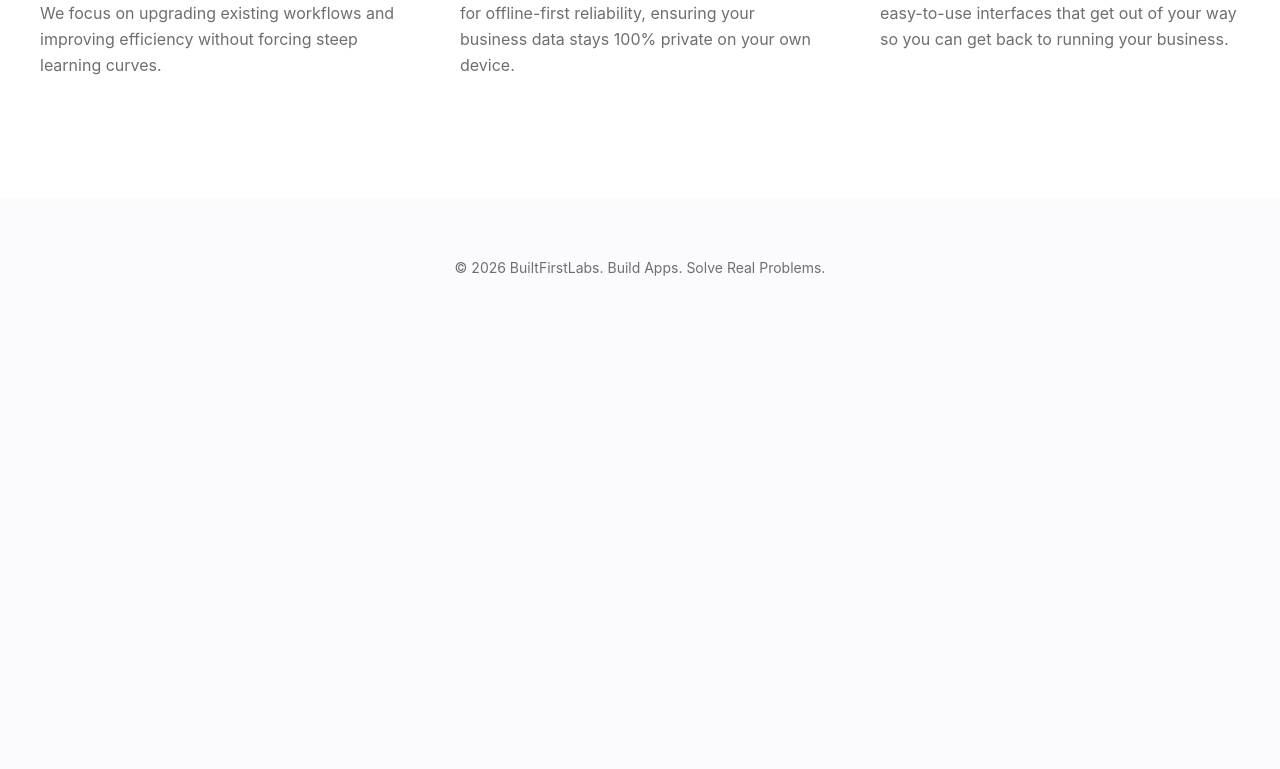
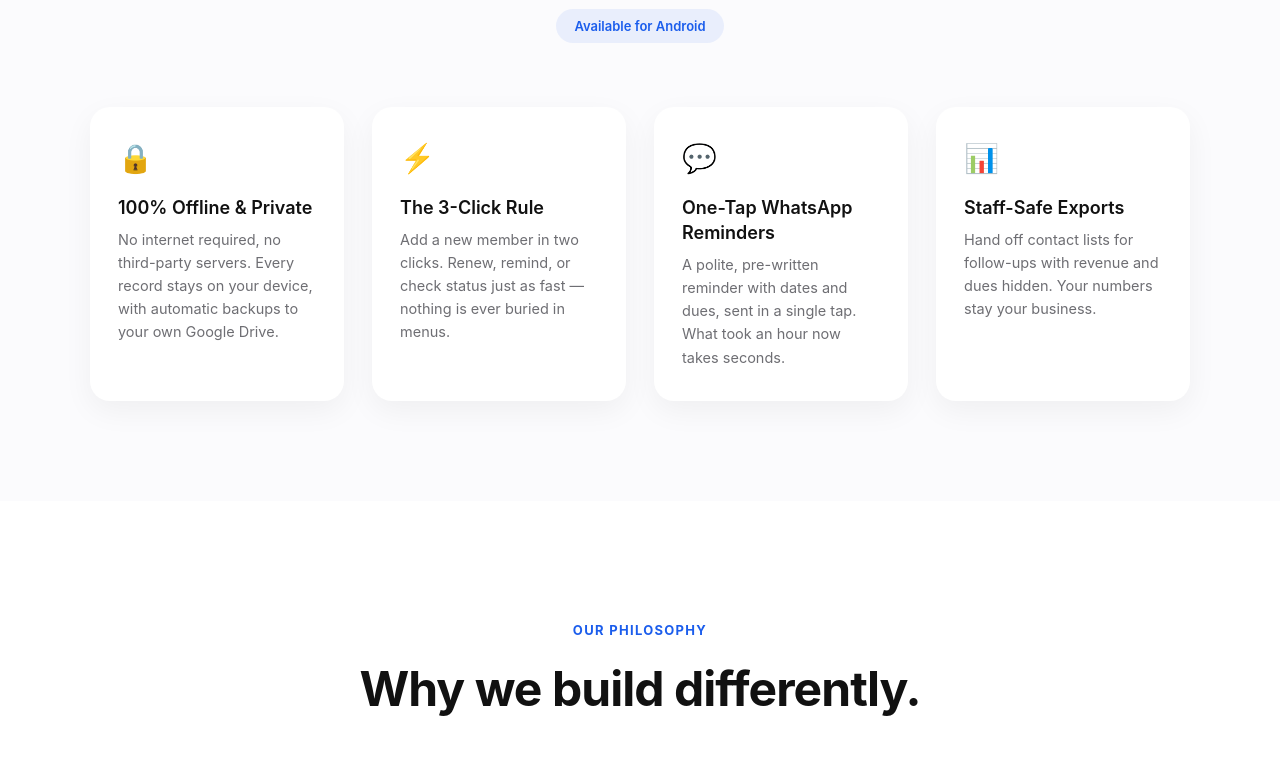
Before and after one commit to sachinmehta07/sachinmehta07.github.io, a plain HTML site: page index.html in a window 1280 px wide. Shown: the part 1888-2657 px from the top of the page. Before the commit the page ends 2226 px from the top, so only its background shows below. Drawn offline with Linux system fonts and the light colour scheme.

Commit message:
Revise title, meta tags, and hero section content
Updated the title and meta tags for improved SEO and clarity. Modified content in the hero section and footer to reflect the new branding.

```diff
--- a/index.html
+++ b/index.html
@@ -3,7 +3,12 @@
 <head>
     <meta charset="UTF-8">
     <meta name="viewport" content="width=device-width, initial-scale=1.0">
-    <title>BuiltFirstLabs | Solve Real Problems</title>
+    <title>BuiltFirstLabs | Built Simple. Built to Solve.</title>
+    <meta name="description" content="BuiltFirstLabs builds offline-first software for small businesses — starting with EzyMember, a simple membership tracker for gyms, salons, and tutors. No clutter, no subscriptions, no learning curve.">
+    <meta property="og:title" content="BuiltFirstLabs | Built Simple. Built to Solve.">
+    <meta property="og:description" content="Offline-first software for small businesses. No clutter, no subscriptions, no learning curve.">
+    <meta property="og:image" content="https://raw.githubusercontent.com/sachinmehta07/sachinmehta07.github.io/main/assets/brand_header_img.png">
+    <meta property="og:type" content="website">
     <style>
         /* CSS Variables for Brand Theme */
         :root {
@@ -111,6 +116,85 @@
             will-change: transform, opacity;
         }
 
+        /* Shared section intro (Products + Philosophy) */
+        .section-intro {
+            max-width: 680px;
+            margin: 0 auto 64px;
+            text-align: center;
+        }
+
+        .eyebrow {
+            display: block;
+            color: var(--primary-blue);
+            font-size: 13px;
+            font-weight: 700;
+            letter-spacing: 0.1em;
+            text-transform: uppercase;
+            margin-bottom: 16px;
+        }
+
+        .section-intro h2 {
+            font-size: clamp(32px, 4.5vw, 48px);
+            letter-spacing: -0.02em;
+            font-weight: 700;
+            margin-bottom: 16px;
+        }
+
+        .section-intro p {
+            color: var(--text-gray);
+            font-size: 18px;
+            font-weight: 500;
+        }
+
+        .platform-badge {
+            display: inline-block;
+            margin-top: 24px;
+            padding: 8px 18px;
+            background: rgba(27, 93, 236, 0.08);
+            color: var(--primary-blue);
+            font-size: 13px;
+            font-weight: 600;
+            border-radius: 999px;
+        }
+
+        /* Product Spotlight */
+        .product-spotlight {
+            padding: 70px 20px 100px;
+        }
+
+        .product-grid {
+            max-width: 1100px;
+            margin: 0 auto;
+            display: grid;
+            grid-template-columns: repeat(auto-fit, minmax(240px, 1fr));
+            gap: 28px;
+        }
+
+        .product-card {
+            background: var(--white);
+            padding: 32px 28px;
+            border-radius: 20px;
+            box-shadow: 0 10px 30px rgba(0,0,0,0.05);
+            text-align: left;
+        }
+
+        .product-card .feature-icon {
+            font-size: 28px;
+            margin-bottom: 16px;
+        }
+
+        .product-card h3 {
+            font-size: 18px;
+            font-weight: 600;
+            margin-bottom: 8px;
+        }
+
+        .product-card p {
+            color: var(--text-gray);
+            font-size: 14.5px;
+            line-height: 1.6;
+        }
+
         /* Features Section */
         .features {
             background-color: var(--white);
@@ -170,6 +254,7 @@
         .delay-1 { transition-delay: 0.1s; }
         .delay-2 { transition-delay: 0.2s; }
         .delay-3 { transition-delay: 0.3s; }
+        .delay-4 { transition-delay: 0.4s; }
     </style>
 </head>
 <body>
@@ -188,40 +273,76 @@
 
     <!-- Hero Section -->
     <section class="hero">
-        <h1 class="reveal-up">Building simple,<br><span>clean and easy</span> tools.</h1>
-        <p class="reveal-up delay-1">To solve real-world problems. No spam, no confusing screens—just pure, fast functionality.</p>
+        <h1 class="reveal-up">Built simple. <span>Built to solve.</span></h1>
+        <p class="reveal-up delay-1">Offline-first apps for small businesses who want less software, and more time back in their day.</p>
     </section>
 
     <!-- Brand Header Image Showcase -->
     <section class="showcase-container">
         <!-- Using raw GitHub link so it loads from anywhere -->
-        <img src="https://raw.githubusercontent.com/sachinmehta07/sachinmehta07.github.io/main/assets/brand_header_img.png" alt="BuiltFirstLabs Brand Header" class="brand-header-img reveal-up delay-2">
+        <img src="https://raw.githubusercontent.com/sachinmehta07/sachinmehta07.github.io/main/assets/brand_header_img.png" alt="BuiltFirstLabs product showcase" class="brand-header-img reveal-up delay-2">
+    </section>
+
+    <!-- Product Spotlight: EzyMember -->
+    <section class="product-spotlight" id="products">
+        <div class="section-intro">
+            <span class="eyebrow reveal-up">Our Flagship App</span>
+            <h2 class="reveal-up delay-1">Meet EzyMember.</h2>
+            <p class="reveal-up delay-2">Membership tracking for gyms, salons, and tutors — built to replace the paper register, not your whole workflow.</p>
+            <span class="platform-badge reveal-up delay-3">Available for Android</span>
+        </div>
+        <div class="product-grid">
+            <div class="product-card reveal-up">
+                <div class="feature-icon">🔒</div>
+                <h3>100% Offline & Private</h3>
+                <p>No internet required, no third-party servers. Every record stays on your device, with automatic backups to your own Google Drive.</p>
+            </div>
+            <div class="product-card reveal-up delay-1">
+                <div class="feature-icon">⚡</div>
+                <h3>The 3-Click Rule</h3>
+                <p>Add a new member in two clicks. Renew, remind, or check status just as fast — nothing is ever buried in menus.</p>
+            </div>
+            <div class="product-card reveal-up delay-2">
+                <div class="feature-icon">💬</div>
+                <h3>One-Tap WhatsApp Reminders</h3>
+                <p>A polite, pre-written reminder with dates and dues, sent in a single tap. What took an hour now takes seconds.</p>
+            </div>
+            <div class="product-card reveal-up delay-3">
+                <div class="feature-icon">📊</div>
+                <h3>Staff-Safe Exports</h3>
+                <p>Hand off contact lists for follow-ups with revenue and dues hidden. Your numbers stay your business.</p>
+            </div>
+        </div>
     </section>
 
     <!-- Core Pillars Section -->
     <section class="features" id="about">
+        <div class="section-intro">
+            <span class="eyebrow reveal-up">Our Philosophy</span>
+            <h2 class="reveal-up delay-1">Why we build differently.</h2>
+        </div>
         <div class="features-grid">
             <div class="feature-card reveal-up">
                 <div class="feature-icon">⚡</div>
                 <h3>Solve Real Problems</h3>
-                <p>We don't build software just to build software. We focus on upgrading existing workflows and improving efficiency without forcing steep learning curves.</p>
+                <p>We don't build software for the sake of it. Every tool starts with something broken — a paper register, a manual reminder — and ends with something faster.</p>
             </div>
             <div class="feature-card reveal-up delay-1">
                 <div class="feature-icon">🛡️</div>
-                <h3>Reliable & Secure</h3>
-                <p>Zero cloud required. Our tools are built strictly for offline-first reliability, ensuring your business data stays 100% private on your own device.</p>
+                <h3>Private by Design</h3>
+                <p>No cloud required, no data harvesting, no fine print. Our apps run on your device, so your business stays exactly that: yours.</p>
             </div>
             <div class="feature-card reveal-up delay-2">
                 <div class="feature-icon">📱</div>
-                <h3>Made for Everyday Use</h3>
-                <p>No overwhelming settings. We design simple, easy-to-use interfaces that get out of your way so you can get back to running your business.</p>
+                <h3>Zero Learning Curve</h3>
+                <p>No onboarding screens, no manuals, no settings to dig through. Open the app, and you already know how to use it.</p>
             </div>
         </div>
     </section>
 
     <!-- Footer -->
     <footer>
-        <p>&copy; <script>document.write(new Date().getFullYear())</script> BuiltFirstLabs. Build Apps. Solve Real Problems.</p>
+        <p>&copy; <script>document.write(new Date().getFullYear())</script> BuiltFirstLabs. Built simple. Built to solve.</p>
     </footer>
 
     <!-- Intersection Observer for Smooth Scroll Animations -->
```
